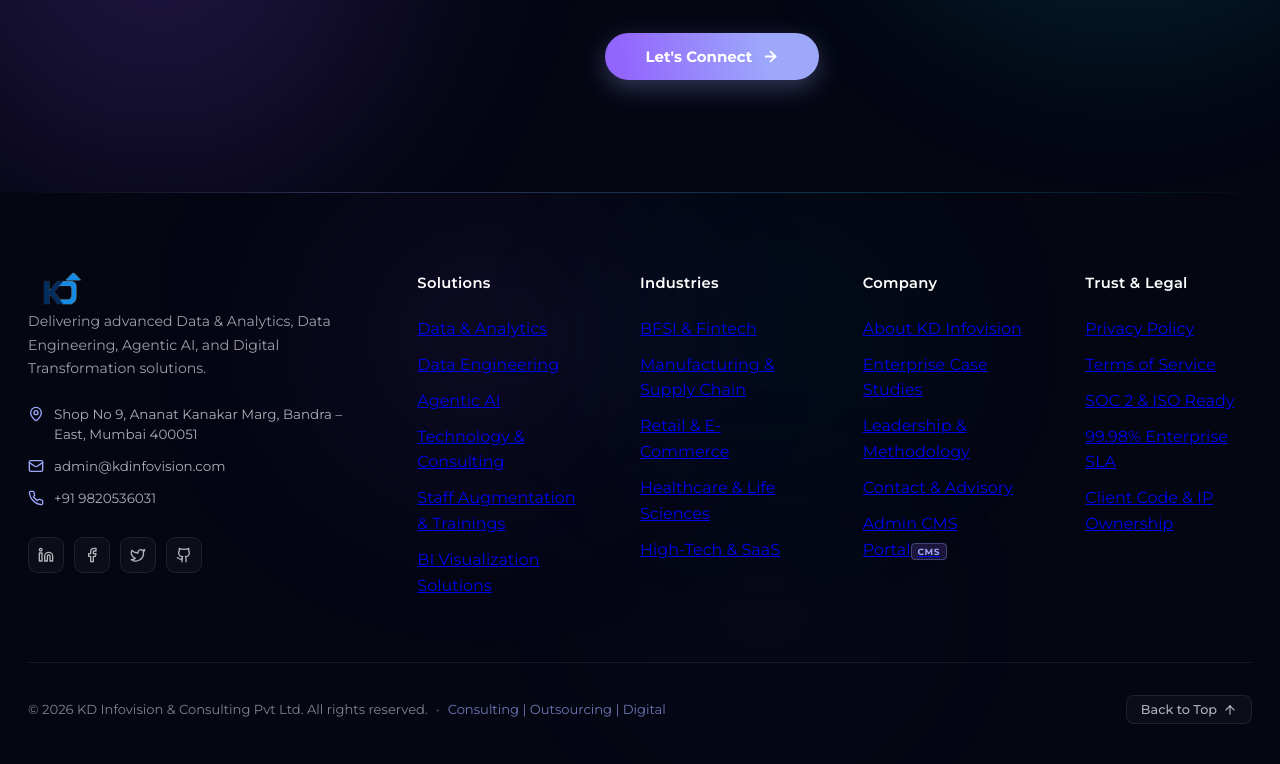
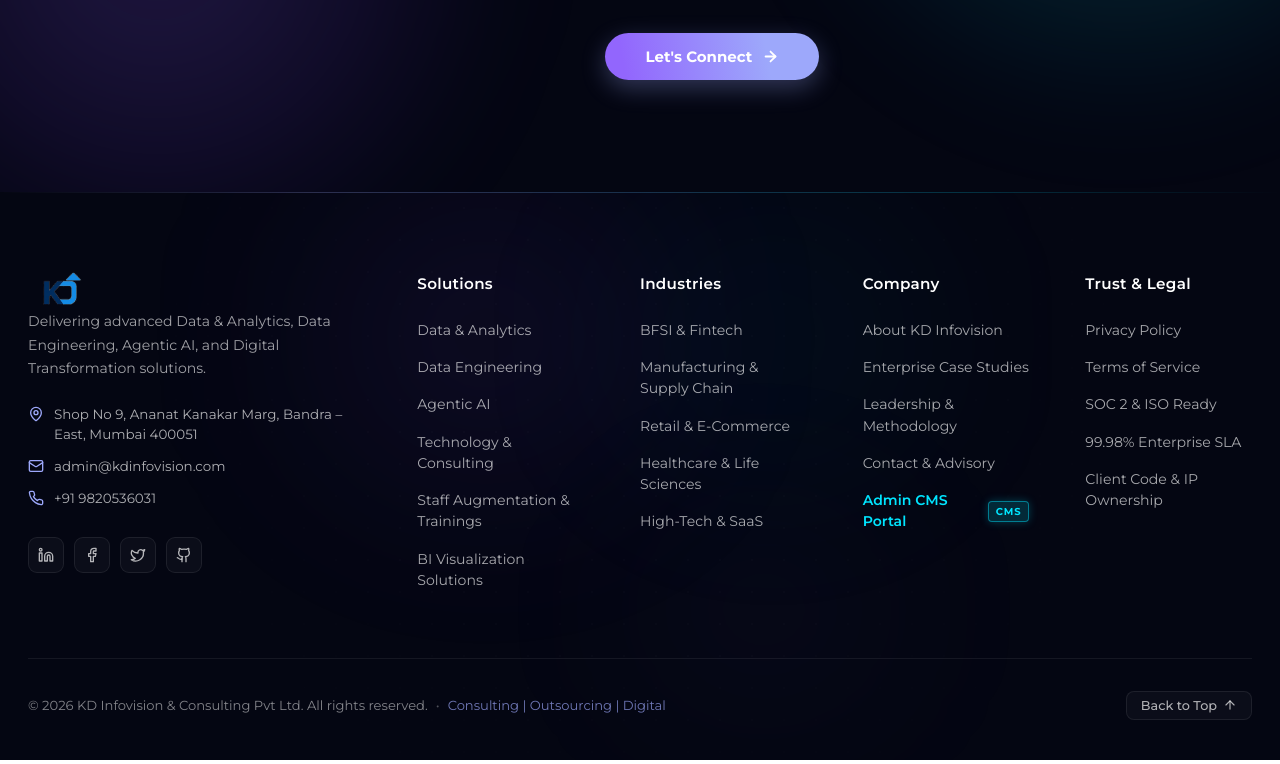
Before and after one commit to Karan-975/KD-INFOVISION, a Next.js app: page / in a window 1280 px wide. Shown: the part 7511-8275 px from the top of the page. Built offline with nearby package versions, Linux system fonts and the light colour scheme; no server answers; the database is empty; a web font is replaced by a local one.

Commit message:
fix(footer): match category links color with brand summary, set hover to match headings, and style Admin CMS with unique luminous cyan theme

```diff
--- a/src/components/public/Footer.jsx
+++ b/src/components/public/Footer.jsx
@@ -154,7 +154,11 @@
             <ul className="links-list">
               {solutions.map((item, idx) => (
                 <li key={idx}>
-                  <Link href={item.href} className="nav-link">
+                  <Link
+                    href={item.href}
+                    className="nav-link"
+                    style={{ color: 'rgba(255, 255, 255, 0.65)', textDecoration: 'none' }}
+                  >
                     {item.name}
                   </Link>
                 </li>
@@ -168,7 +172,11 @@
             <ul className="links-list">
               {industries.map((item, idx) => (
                 <li key={idx}>
-                  <Link href={item.href} className="nav-link">
+                  <Link
+                    href={item.href}
+                    className="nav-link"
+                    style={{ color: 'rgba(255, 255, 255, 0.65)', textDecoration: 'none' }}
+                  >
                     {item.name}
                   </Link>
                 </li>
@@ -182,7 +190,15 @@
             <ul className="links-list">
               {company.map((item, idx) => (
                 <li key={idx}>
-                  <Link href={item.href} className="nav-link company-link">
+                  <Link
+                    href={item.href}
+                    className={`nav-link ${item.isSpecial ? 'admin-cms-link' : ''}`}
+                    style={
+                      item.isSpecial
+                        ? { color: '#00E5FF', fontWeight: 600, textDecoration: 'none' }
+                        : { color: 'rgba(255, 255, 255, 0.65)', textDecoration: 'none' }
+                    }
+                  >
                     <span>{item.name}</span>
                     {item.isSpecial && <span className="cms-badge">CMS</span>}
                   </Link>
@@ -197,7 +213,11 @@
             <ul className="links-list">
               {trustAndLegal.map((item, idx) => (
                 <li key={idx}>
-                  <Link href={item.href} className="nav-link">
+                  <Link
+                    href={item.href}
+                    className="nav-link"
+                    style={{ color: 'rgba(255, 255, 255, 0.65)', textDecoration: 'none' }}
+                  >
                     {item.name}
                   </Link>
                 </li>
@@ -443,7 +463,7 @@
 
         /* Column Headers & Links */
         .col-heading {
-          font-size: 0.92rem;
+          font-size: 0.95rem;
           font-weight: 600;
           color: #ffffff;
           letter-spacing: 0.02em;
@@ -459,34 +479,80 @@
           gap: 0.65rem;
         }
 
-        .nav-link {
+        /* Category Links: exactly match the marked content color */
+        .links-list li :global(a),
+        .links-list :global(.nav-link),
+        .footer-links-col :global(.nav-link),
+        .footer-links-col :global(a) {
           display: inline-flex;
           align-items: center;
-          font-size: 0.87rem;
-          color: rgba(255, 255, 255, 0.62);
-          text-decoration: none;
+          font-size: 0.88rem;
+          color: rgba(255, 255, 255, 0.65) !important;
+          text-decoration: none !important;
           transition: all 0.2s cubic-bezier(0.16, 1, 0.3, 1);
-          padding: 0.15rem 0;
+          padding: 0.18rem 0;
+          line-height: 1.5;
         }
 
-        .nav-link:hover {
-          color: #ffffff;
-          transform: translateX(3px);
+        .links-list li :global(a:visited),
+        .footer-links-col :global(a:visited) {
+          color: rgba(255, 255, 255, 0.65) !important;
+          text-decoration: none !important;
         }
 
-        .company-link {
-          gap: 6px;
+        /* On hover: matches the heading (bright crisp white #ffffff, font-weight 600) */
+        .links-list li :global(a:hover),
+        .links-list :global(.nav-link:hover),
+        .footer-links-col :global(.nav-link:hover) {
+          color: #ffffff !important;
+          font-weight: 600 !important;
+          transform: translateX(4px);
+          text-decoration: none !important;
+          text-shadow: 0 0 10px rgba(255, 255, 255, 0.45);
+        }
+
+        /* Admin CMS Portal: Unique distinct radiant color fitting our dark obsidian theme */
+        .links-list li :global(.admin-cms-link),
+        .links-list :global(.admin-cms-link),
+        .footer-links-col :global(a.admin-cms-link) {
+          color: #00E5FF !important;
+          font-weight: 600 !important;
+          display: inline-flex;
+          align-items: center;
+          gap: 8px;
+        }
+
+        .links-list li :global(.admin-cms-link:visited),
+        .footer-links-col :global(a.admin-cms-link:visited) {
+          color: #00E5FF !important;
+        }
+
+        .links-list li :global(.admin-cms-link:hover),
+        .footer-links-col :global(a.admin-cms-link:hover) {
+          color: #ffffff !important;
+          text-shadow: 0 0 14px rgba(0, 229, 255, 0.85);
+          transform: translateX(4px);
         }
 
         .cms-badge {
-          font-size: 9px;
+          font-size: 10px;
           font-weight: 700;
-          letter-spacing: 0.5px;
-          padding: 2px 6px;
+          letter-spacing: 0.8px;
+          padding: 2px 7px;
           border-radius: 4px;
-          background: rgba(146, 102, 253, 0.18);
-          color: #9DA8FB;
-          border: 1px solid rgba(157, 168, 251, 0.3);
+          background: rgba(0, 229, 255, 0.16);
+          color: #00E5FF;
+          border: 1px solid rgba(0, 229, 255, 0.45);
+          box-shadow: 0 0 8px rgba(0, 229, 255, 0.25);
+          transition: all 0.2s ease;
+        }
+
+        .links-list li :global(.admin-cms-link:hover) .cms-badge,
+        .footer-links-col :global(a.admin-cms-link:hover) .cms-badge {
+          background: #00E5FF;
+          color: #040612;
+          border-color: #00E5FF;
+          box-shadow: 0 0 14px rgba(0, 229, 255, 0.7);
         }
 
         /* Clean Bottom Bar */
```
